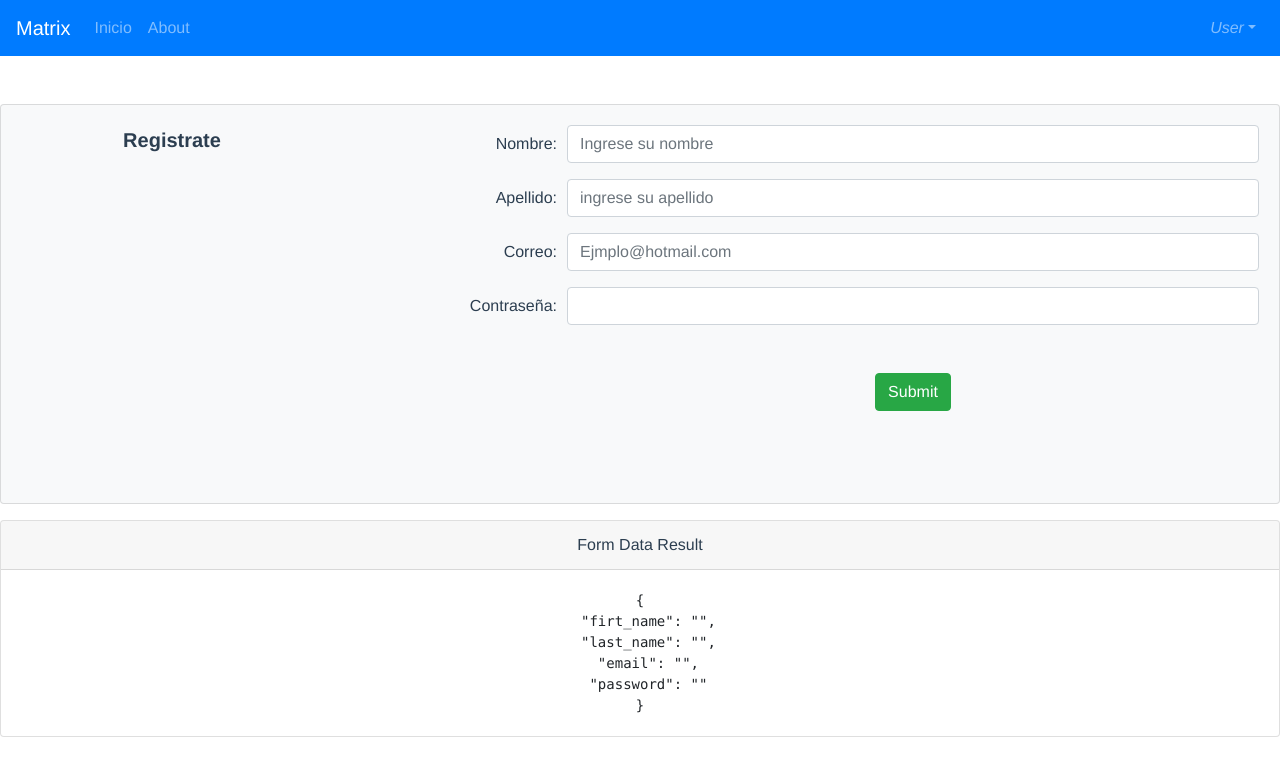
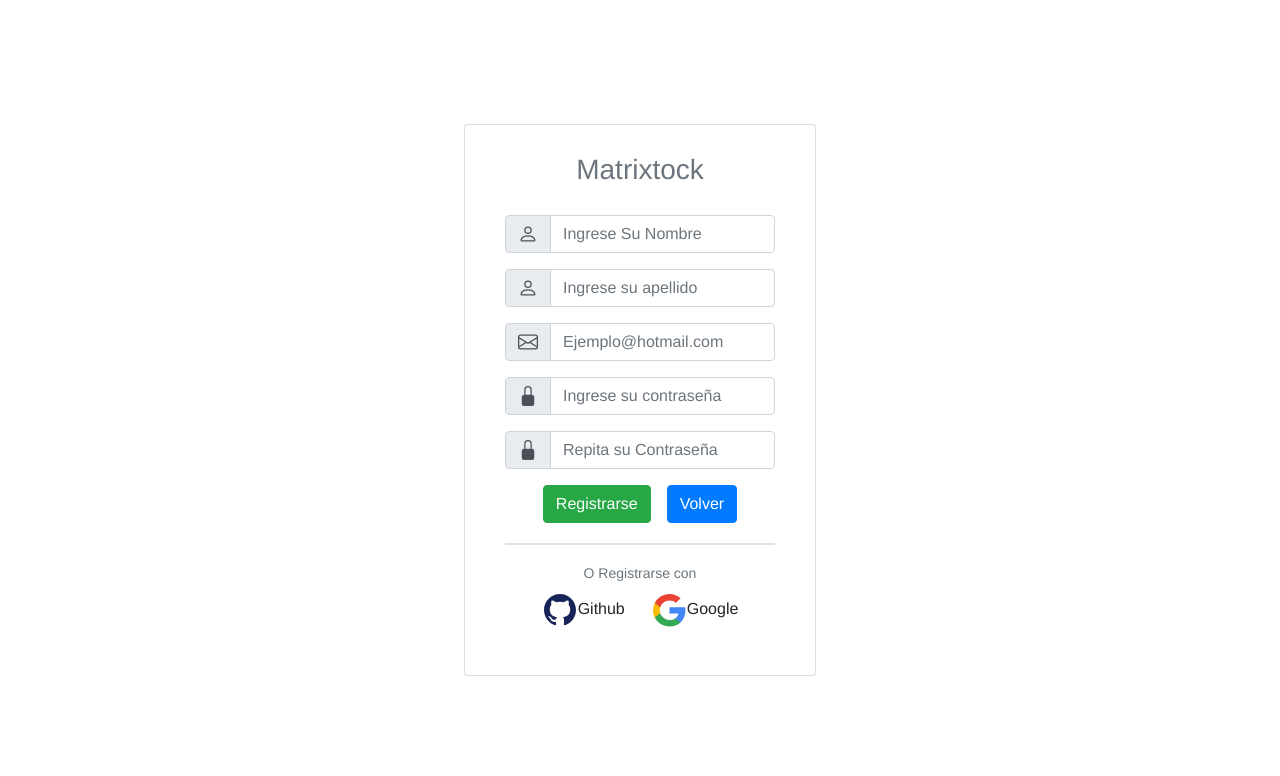
Before and after one commit to TheMatrix420/StockFront, a Vue app: page /registro in a window 1280 px wide. Shown: the top 776 px of the page. Built offline with nearby package versions, Linux system fonts and the light colour scheme.

Commit message:
:lipstick: change of design in registration form

```diff
--- a/src/App.vue
+++ b/src/App.vue
@@ -1,6 +1,6 @@
 <template>
   <div id="app">
-    <div :class="{ 'd-none': $route.path === '/' }">
+    <div :class="{ 'd-none': $route.path === '/'|| $route.path === '/registro' }">
       <b-navbar toggleable="lg" type="dark" variant="primary">
         <b-navbar-brand href="#">Matrix</b-navbar-brand>
 
--- a/src/views/Auth/Login.vue
+++ b/src/views/Auth/Login.vue
@@ -40,10 +40,10 @@
 
             <b-row class="justify-content-center">
               <div class="mr-2 mb-1">
-                <b-button @click="Login()" variant="primary">Entrar</b-button>
+                <b-button @click="Login()" variant="success">Entrar</b-button>
               </div>
               <div class="ml-2">
-                <b-button variant="success">Registrarse</b-button>
+                 <router-link to="/registro" class="btn btn-primary">Registrarse</router-link>
               </div>
             </b-row>
             <hr class="border"/>
--- a/src/views/Auth/RegistroUser.vue
+++ b/src/views/Auth/RegistroUser.vue
@@ -1,82 +1,108 @@
 <template>
-  <div class="mt-5">
-    <b-card bg-variant="light">
-      <b-form @submit="onSubmit">
-        <b-form-group
-          label-cols-lg="3"
-          label="Registrate"
-          label-size="lg"
-          label-class="font-weight-bold pt-0"
-          class="mb-0"
-        >
-          <b-form-group
-            label-cols-sm="3"
-            label="Nombre:"
-            label-align-sm="right"
-          >
+  <b-container>
+    <b-row class="vh-100" align-v="center" align-h="center">
+      <b-card class="border-1 " style="max-width: 22rem;">
+        <div class="text-muted text-center mt-2 mb-0">
+          <h3>Matrixtock</h3>
+        </div>
+        <b-card-body class="">
+          <b-form>
+            <b-input-group class="mb-3">
+              <b-input-group-prepend is-text>
+                <b-icon icon="person"></b-icon>
+              </b-input-group-prepend>
               <b-form-input
+                type="text"
+                placeholder="Ingrese Su Nombre"
                 v-model="form.firt_name"
-              required
-              placeholder="Ingrese su nombre"
               >
               </b-form-input>
-          </b-form-group>
+            </b-input-group>
 
-          <b-form-group
-            label-cols-sm="3"
-            label="Apellido:"
-            label-align-sm="right"
+            <b-input-group class="mb-3">
+              <b-input-group-prepend is-text>
+                <b-icon icon="person"></b-icon>
+              </b-input-group-prepend>
+              <b-form-input
+                type="text"
+                placeholder="Ingrese su apellido"
+                v-model="form.last_name"
               >
+              </b-form-input>
+            </b-input-group>
+            <b-input-group class="mb-3">
+              <b-input-group-prepend is-text>
+                <b-icon icon="envelope"></b-icon>
+              </b-input-group-prepend>
               <b-form-input
-              v-model="form.last_name"
-              required
-              placeholder="ingrese su apellido"
-            ></b-form-input>
-          </b-form-group>
+                type="email"
+                :rules="{ required: true, email: true }"
+                placeholder="Ejemplo@hotmail.com"
+                v-model="form.email"
+              >
+              </b-form-input>
+            </b-input-group>
 
-          <b-form-group
-            label-cols-sm="3"
-            label="Correo:"
-            label-align-sm="right"
+            <b-input-group class="mb-3">
+              <b-input-group-prepend is-text>
+                <b-icon icon="lock-fill"></b-icon>
+              </b-input-group-prepend>
+              <b-form-input
+                name="Password"
+                :rules="{ required: true, min: 6 }"
+                type="password"
+                placeholder="Ingrese su contraseña"
               >
+              </b-form-input>
+            </b-input-group>
+
+            <b-input-group class="mb-3">
+              <b-input-group-prepend is-text>
+                <b-icon icon="lock-fill"></b-icon>
+              </b-input-group-prepend>
               <b-form-input
-              v-model="form.email"
-              type="email"
-              required
-              placeholder="Ejmplo@hotmail.com"
-            ></b-form-input>
-          </b-form-group>
+                name="Password"
+                :rules="{ required: true, min: 6 }"
+                type="password"
+                placeholder="Repita su Contraseña"
+                v-model="form.password"
+              >
+              </b-form-input>
+            </b-input-group>
 
-          <b-form-group
-            label-cols-sm="3"
-            label="Contraseña:"
-            label-align-sm="right"
-            placeholder="contraseña"
+            <b-row class="justify-content-center">
+              <div class="mr-2 mb-1">
+                <b-button @click="Login()" variant="success"
+                  >Registrarse</b-button
                 >
-            <b-form-input
-              v-model="form.password"
-              type="password"
-            ></b-form-input>
-            <div class="m-5">
-              <b-row>
-                <b-col lg="12" class="pb-2">
-                  <b-button type="submit" variant="success">Submit</b-button>
-                </b-col>
+              </div>
+              <div class="ml-2">
+                 <router-link to="/" class="btn btn-primary">Volver</router-link>
+              </div>
             </b-row>
+            <hr class="border" />
+            <div class="text-center text-muted ">
+              <small>O Registrarse con</small>
             </div>
-          </b-form-group>
-        </b-form-group>
+            <div class="btn-wrapper text-center">
+              <a href="#" class="btn btn-neutral btn-icon">
+                <span class="btn-inner--icon"
+                  ><img src="img/icons/github.svg"
+                /></span>
+                <span class="btn-inner--text">Github</span>
+              </a>
+              <a href="#" class="btn btn-neutral btn-icon">
+                <span class="btn-inner--icon"
+                  ><img src="img/icons/google.svg"
+                /></span>
+                <span class="btn-inner--text">Google</span>
+              </a>
+            </div>
           </b-form>
+        </b-card-body>
       </b-card>
-
-    <template>
-      <div>
-        <b-card class="mt-3" header="Form Data Result">
-          <pre class="m-0">{{ form }}</pre>
-        </b-card>
-      </div>
-    </template>
-  </div>
+    </b-row>
+  </b-container>
 </template>
 
 <script>
```
Also changed, not shown: public/img/icons/fb.svg (added). Lines whose indentation alone changed are shown as unchanged.
